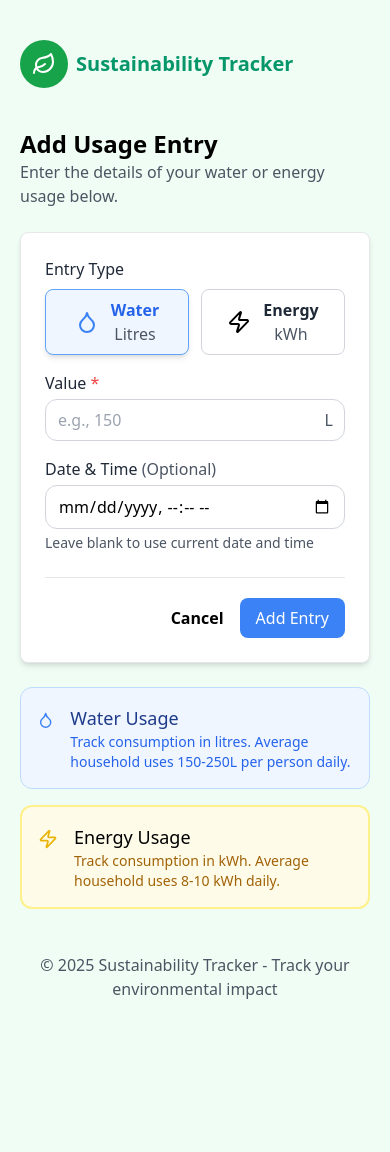
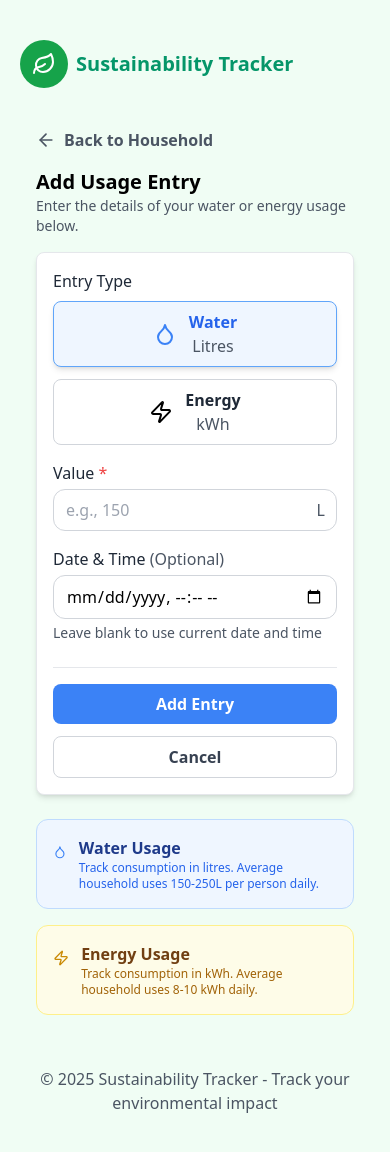
Before and after one commit to NadiiaSka/perth-sustainability-app, a React (Vite) app in the folder frontend/: page /household/1/add in a window 390 px wide. Shown: the top 1152 px of the page. Before the commit the page ends 1041 px from the top, so only its background shows below. Built offline with nearby package versions, Linux system fonts and the light colour scheme; no server answers.

Commit message:
improve responsiveness for AddUsagePage

```diff
--- a/frontend/src/pages/AddUsagePage.tsx
+++ b/frontend/src/pages/AddUsagePage.tsx
@@ -1,7 +1,7 @@
 import { useState } from "react";
-import { useParams, useNavigate } from "react-router-dom";
+import { useParams, useNavigate, Link } from "react-router-dom";
 import { usageApi } from "../api/client";
-import { Droplet, Zap } from "lucide-react";
+import { ArrowLeft, Droplet, Zap } from "lucide-react";
 
 function AddUsagePage() {
   const { id } = useParams<{ id: string }>();
@@ -35,15 +35,25 @@ function AddUsagePage() {
   };
 
   return (
-    <div>
+    <div className="px-4 md:px-0">
+      <div className="flex items-center gap-2 mb-4 cursor-pointer md:mb-6">
+        <ArrowLeft className="w-5 h-5 text-gray-600 md:w-6 md:h-6" />
+        <Link
+          to={`/household/${id}`}
+          className="text-base font-semibold text-gray-600 md:text-lg hover:text-gray-800"
+        >
+          Back to Household
+        </Link>
+      </div>
+
       <div>
-        <h1 className="text-2xl font-bold ">Add Usage Entry</h1>
-        <p className="mb-6 text-gray-600">
+        <h1 className="text-xl font-bold md:text-2xl">Add Usage Entry</h1>
+        <p className="mb-4 text-sm text-gray-600 md:mb-6 md:text-base">
           Enter the details of your water or energy usage below.
         </p>
         <form
           onSubmit={handleSubmit}
-          className="w-full max-w-md p-6 bg-white border rounded-lg shadow-md md:max-w-4xl"
+          className="w-full p-4 bg-white border rounded-lg shadow-md md:p-6 md:max-w-2xl lg:max-w-4xl"
         >
           {error && <div>{error}</div>}
 
@@ -51,7 +61,7 @@ function AddUsagePage() {
             <label htmlFor="entry_type" className="text-gray-800">
               Entry Type
             </label>
-            <div className="flex justify-between gap-3 mt-2">
+            <div className="grid grid-cols-1 gap-3 mt-2 md:grid-cols-2">
               <button
                 onClick={(e) =>
                   setFormData({ ...formData, entry_type: "water" })
@@ -152,43 +162,47 @@ function AddUsagePage() {
             </p>
           </div>
 
-          <div className="flex justify-end gap-4 pt-5 mt-6 border-t">
+          <div className="flex flex-col-reverse gap-3 pt-4 mt-6 border-t sm:flex-row sm:justify-end sm:gap-4">
             <button
               type="button"
               onClick={() => navigate(`/household/${id}`)}
-              className="font-semibold"
+              className="w-full px-4 py-2 font-semibold text-gray-700 transition-colors border border-gray-300 rounded-lg sm:w-auto hover:bg-gray-50"
             >
               Cancel
             </button>
             <button
               type="submit"
               disabled={loading}
-              className="px-4 py-2 text-white bg-blue-500 rounded-lg"
+              className="w-full px-4 py-2 font-semibold text-white transition-colors bg-blue-500 rounded-lg sm:w-auto hover:bg-blue-600 disabled:bg-gray-400 disabled:cursor-not-allowed"
             >
               {loading ? "Adding..." : "Add Entry"}
             </button>
           </div>
         </form>
       </div>
-      <div className="grid grid-cols-1 gap-4 my-6 md:grid-cols-2">
-        <div className="flex flex-col p-4 border border-blue-200 rounded-xl bg-blue-50">
-          <div className="flex items-start gap-4 ">
-            <Droplet className="w-8 mt-1 text-blue-500" />
+      <div className="grid max-w-full grid-cols-1 gap-4 mt-6 mb-8 md:grid-cols-2 lg:gap-6 md:max-w-2xl lg:max-w-4xl">
+        <div className="flex flex-col p-4 border border-blue-200 rounded-xl bg-blue-50 md:p-5">
+          <div className="flex items-start gap-3 md:gap-4">
+            <Droplet className="w-6 h-6 mt-1 text-blue-500 md:w-8 md:h-8" />
             <div>
-              <h3 className="text-lg text-blue-900">Water Usage</h3>
-              <p className="text-sm text-blue-600">
+              <h3 className="text-base font-semibold text-blue-900 md:text-lg">
+                Water Usage
+              </h3>
+              <p className="text-xs text-blue-600 md:text-sm">
                 Track consumption in litres. Average household uses 150-250L per
                 person daily.
               </p>
             </div>
           </div>
         </div>
-        <div className="flex flex-col p-4 border-2 border-yellow-200 rounded-xl bg-yellow-50">
-          <div className="flex items-start gap-4">
-            <Zap className="w-8 mt-1 text-yellow-500" />
+        <div className="flex flex-col p-4 border border-yellow-200 rounded-xl bg-yellow-50 md:p-5">
+          <div className="flex items-start gap-3 md:gap-4">
+            <Zap className="w-6 h-6 mt-1 text-yellow-600 md:w-8 md:h-8" />
             <div>
-              <h3 className="text-lg">Energy Usage</h3>
-              <p className="text-sm text-yellow-700">
+              <h3 className="text-base font-semibold text-yellow-900 md:text-lg">
+                Energy Usage
+              </h3>
+              <p className="text-xs text-yellow-700 md:text-sm">
                 Track consumption in kWh. Average household uses 8-10 kWh daily.
               </p>
             </div>
```
